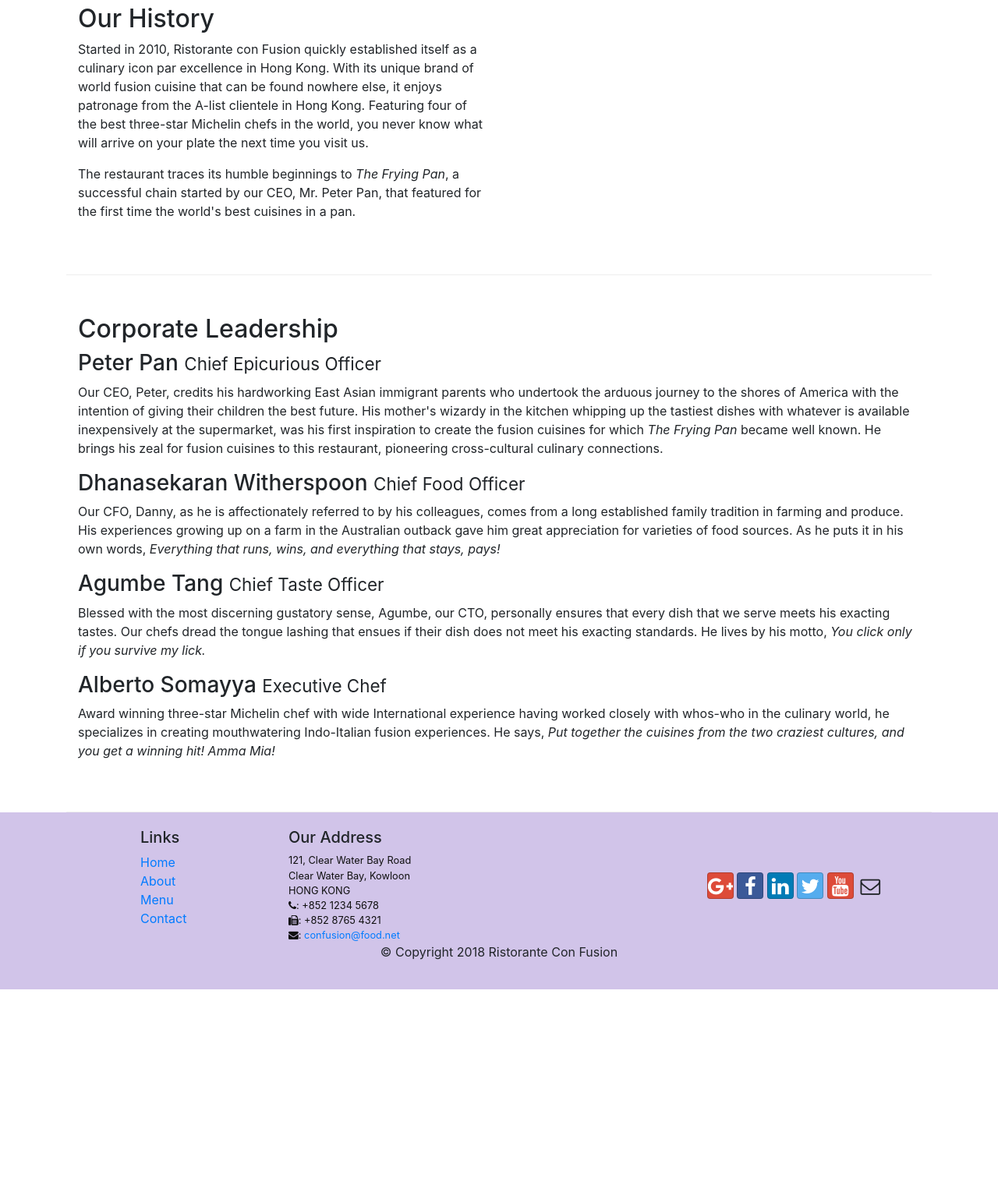
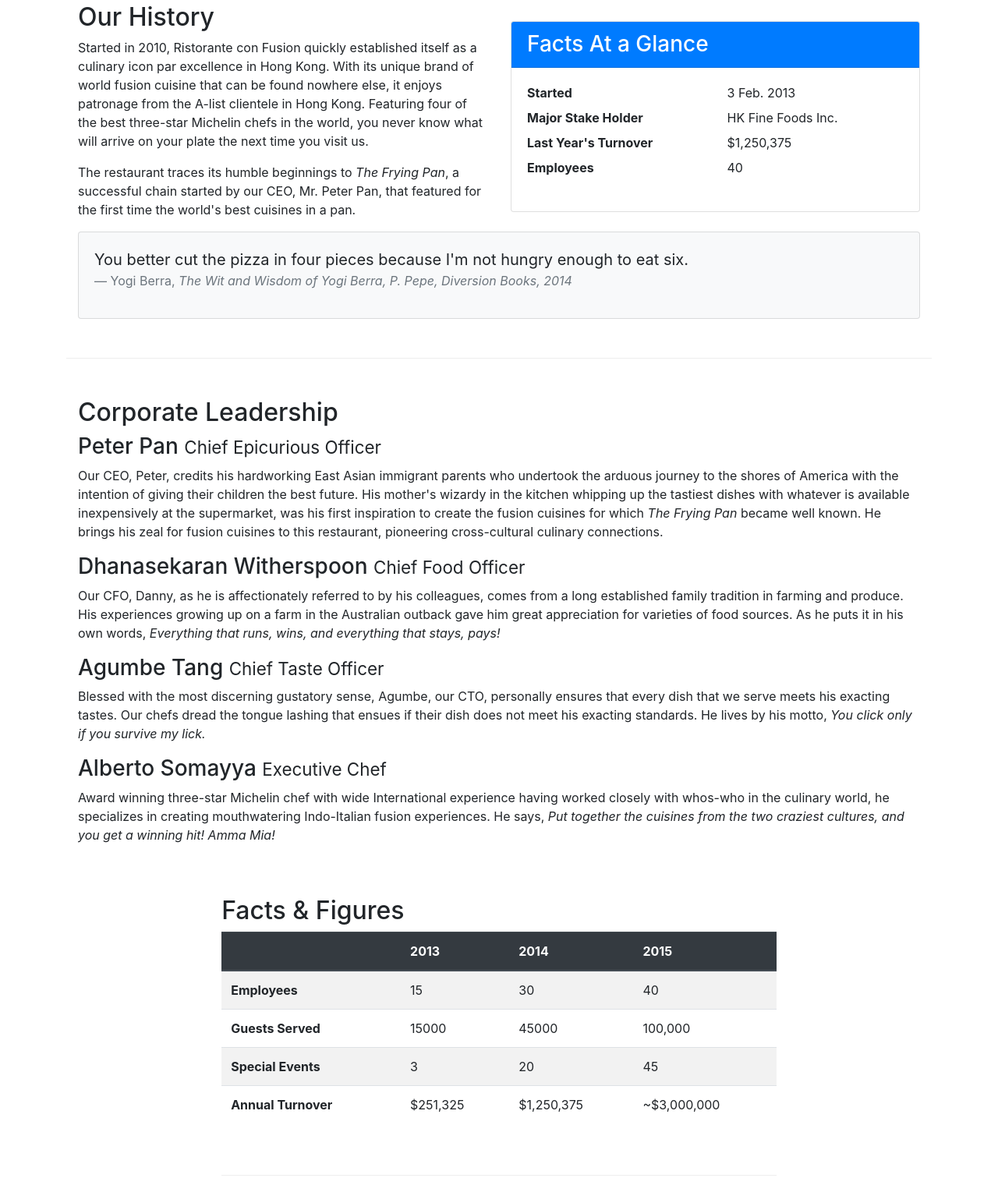
Before and after one commit to Wariorrier/CourseraFSWD, a website: page aboutus.html in a window 1280 px wide. Shown: the part 512-2023 px from the top of the page at 78% size. Before the commit the page ends 1781 px from the top, so only its background shows below. Drawn offline with nearby package versions, Linux system fonts and the light colour scheme.

Commit message:
Added Images and Media controls.

```diff
--- a/aboutus.html
+++ b/aboutus.html
@@ -22,7 +22,7 @@
             <button class="navbar-toggler" type="button" data-toggle="collapse" data-target="#Navbar">
                 <span class="navbar-toggler-icon"></span>
             </button>
-            <a class="navbar-brand" href="#">Ristorante Con Fusion</a>
+            <a class="navbar-brand" href="#"><img src="img/logo.png" height="30" width="41"></a>
             <div class="collapse navbar-collapse" id="Navbar">
                 <ul class="navbar-nav mr-auto">
                     <li class="nav-item"><a class="nav-link" href="./index.html"><span class="fa fa-home fa-lg"></span> Home</a></li>
@@ -41,7 +41,8 @@
                     <h1>Ristorante con Fusion</h1>
                     <p>We take inspiration from the World's best cuisines, and create a unique fusion experience. Our lipsmacking creations will tickle your culinary senses!</p>
                 </div>
-                <div class="col-12 col-sm">
+                <div class="col-12 col-sm align-self-center">
+                    <img src="img/logo.png" class="img-fluid">
                 </div>
             </div>
         </div>
@@ -65,7 +66,34 @@
                 <p>Started in 2010, Ristorante con Fusion quickly established itself as a culinary icon par excellence in Hong Kong. With its unique brand of world fusion cuisine that can be found nowhere else, it enjoys patronage from the A-list clientele in Hong Kong.  Featuring four of the best three-star Michelin chefs in the world, you never know what will arrive on your plate the next time you visit us.</p>
                 <p>The restaurant traces its humble beginnings to <em>The Frying Pan</em>, a successful chain started by our CEO, Mr. Peter Pan, that featured for the first time the world's best cuisines in a pan.</p>
             </div>
-            <div class="col-12 col-sm">
+            <div class="col-12 col-sm-6">
+                <div class="card">
+                    <h3 class="card-header bg-primary text-white">Facts At a Glance</h3>
+                    <div class="card-body">
+                        <dl class="row">
+                            <dt class="col-6">Started</dt>
+                            <dd class="col-6">3 Feb. 2013</dd>
+                            <dt class="col-6">Major Stake Holder</dt>
+                            <dd class="col-6">HK Fine Foods Inc.</dd>
+                            <dt class="col-6">Last Year's Turnover</dt>
+                            <dd class="col-6">$1,250,375</dd>
+                            <dt class="col-6">Employees</dt>
+                            <dd class="col-6">40</dd>
+                        </dl>
+                    </div>
+                </div>
+            </div>
+            <div class="col-12">
+                <div class="card card-body bg-light">
+                    <blockquote class="blockquote">
+                        <p class="mb-0">You better cut the pizza in four pieces because
+                            I'm not hungry enough to eat six.</p>
+                        <footer class="blockquote-footer">Yogi Berra,
+                            <cite title="Source Title">The Wit and Wisdom of Yogi Berra,
+                            P. Pepe, Diversion Books, 2014</cite>
+                        </footer>
+                    </blockquote>
+                </div>
             </div>
         </div>
 
@@ -80,6 +108,47 @@
                 <p class = "d-none d-sm-block">Blessed with the most discerning gustatory sense, Agumbe, our CTO, personally ensures that every dish that we serve meets his exacting tastes. Our chefs dread the tongue lashing that ensues if their dish does not meet his exacting standards. He lives by his motto, <em>You click only if you survive my lick.</em></p>
                 <h3>Alberto Somayya <small>Executive Chef</small></h3>
                 <p class = "d-none d-sm-block">Award winning three-star Michelin chef with wide International experience having worked closely with whos-who in the culinary world, he specializes in creating mouthwatering Indo-Italian fusion experiences. He says, <em>Put together the cuisines from the two craziest cultures, and you get a winning hit! Amma Mia!</em></p>
+            </div>
+            <div class = "row row-content">
+                <h2>Facts &amp; Figures</h2>
+                <div class="table-responsive">
+                    <table class="table table-striped">
+                        <thead class="thead-dark">
+                            <tr>
+                                <th>&nbsp;</th>
+                                <th>2013</th>
+                                <th>2014</th>
+                                <th>2015</th>
+                            </tr>
+                        </thead>
+                        <tbody>
+                            <tr>
+                                <th>Employees</th>
+                                <td>15</td>
+                                <td>30</td>
+                                <td>40</td>
+                            </tr>
+                            <tr>
+                                <th>Guests Served</th>
+                                <td>15000</td>
+                                <td>45000</td>
+                                <td>100,000</td>
+                            </tr>
+                            <tr>
+                                <th>Special Events</th>
+                                <td>3</td>
+                                <td>20</td>
+                                <td>45</td>
+                            </tr>
+                            <tr>
+                                <th>Annual Turnover</th>
+                                <td>$251,325</td>
+                                <td>$1,250,375</td>
+                                <td>~$3,000,000</td>
+                            </tr>
+                        </tbody>
+                    </table>
+                </div>
             </div>
        </div>
 
```
Also changed, not shown: contactus.html (+3 -2 lines), index.html (+19 -7 lines), 1 other file.
